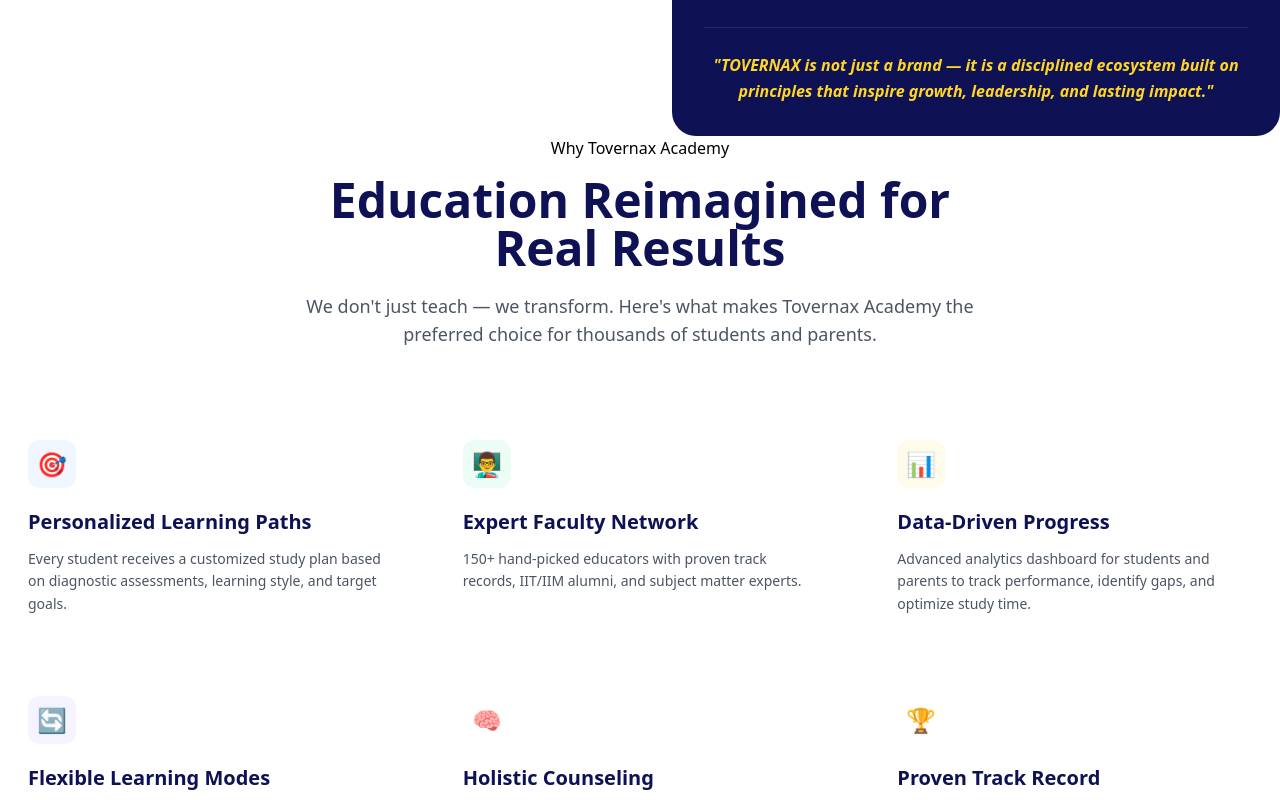
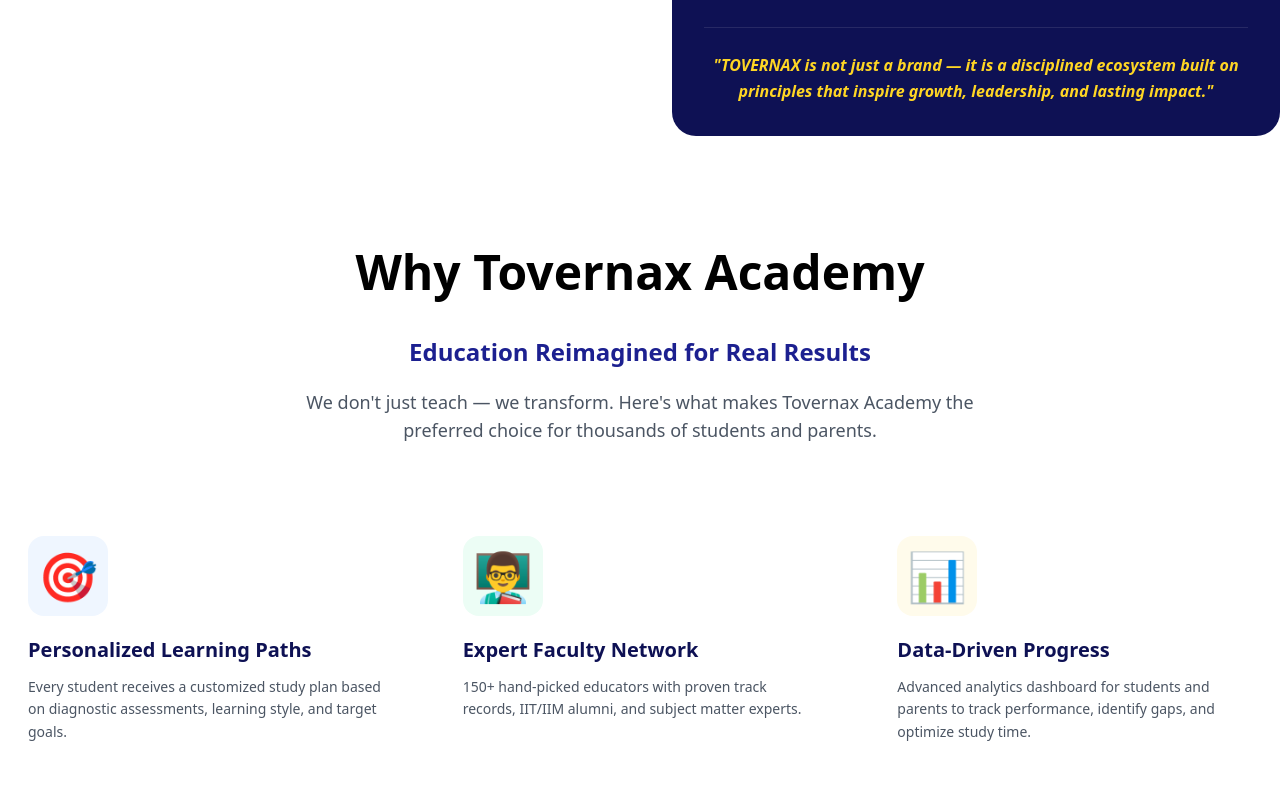
Before and after one commit to TovernaxLegion/Tovernax-Legion, a Next.js app: page / in a window 1280 px wide. Shown: the part 1820-2620 px from the top of the page. Built offline with nearby package versions, Linux system fonts and the light colour scheme.

Commit message:
Enhance WhyChooseUsSection layout and styles

```diff
--- a/src/components/sections/WhyChooseUsSection.tsx
+++ b/src/components/sections/WhyChooseUsSection.tsx
@@ -2,15 +2,21 @@
 
 export function WhyChooseUsSection() {
   return (
-    <section className="section-padding bg-mesh">
+    <section className="section-padding bg-mesh pt-24">
       <div className="section-container">
         {/* Header */}
         <div className="text-center max-w-2xl mx-auto mb-16 reveal">
-          <div className="section-label mb-4">Why Tovernax Academy</div>
-          <h2 className="font-display text-4xl md:text-5xl font-bold text-navy-950 mb-5">
+          <div
+            className="inline-block px-8 py-4 rounded-2xl mb-6 animate-gold-blue"
+          >
+            <h2 className="font-display text-4xl md:text-5xl font-bold">
+              Why Tovernax Academy
+            </h2>
+          </div>
+          <p className="text-navy-900 text-2xl font-bold mb-5">
             Education Reimagined for{" "}
             <span className="text-gradient">Real Results</span>
-          </h2>
+          </p>
           <p className="text-gray-600 text-lg">
             We don't just teach — we transform. Here's what makes Tovernax Academy the preferred choice for thousands of students and parents.
           </p>
@@ -24,7 +30,7 @@
               className="card-premium p-7 reveal"
               style={{ transitionDelay: `${index * 80}ms` }}
             >
-              <div className={`w-12 h-12 rounded-xl flex items-center justify-center text-2xl mb-5 ${item.color}`}>
+              <div className={`w-20 h-20 rounded-2xl flex items-center justify-center text-5xl mb-5 ${item.color}`}>
                 {item.icon}
               </div>
               <h3 className="font-display font-bold text-xl text-navy-950 mb-3">{item.title}</h3>
@@ -41,13 +47,13 @@
           </p>
           <p className="text-gray-500 text-sm mb-6">Book a free counseling session today — no commitment required.</p>
           <div className="flex flex-col sm:flex-row gap-4 justify-center">
-            <a href="/contact" className="btn-primary">
+            <a href="/contact" className="btn-primary animate-pulse-cta">
               Book Free Session
               <svg className="w-4 h-4" fill="none" viewBox="0 0 24 24" stroke="currentColor">
                 <path strokeLinecap="round" strokeLinejoin="round" strokeWidth={2} d="M8 7V3m8 4V3m-9 8h10M5 21h14a2 2 0 002-2V7a2 2 0 00-2-2H5a2 2 0 00-2 2v12a2 2 0 002 2z" />
               </svg>
             </a>
-            <a href="/about" className="btn-outline">
+            <a href="/about" className="btn-outline animate-pulse-cta">
               Learn More About Us
             </a>
           </div>
```
